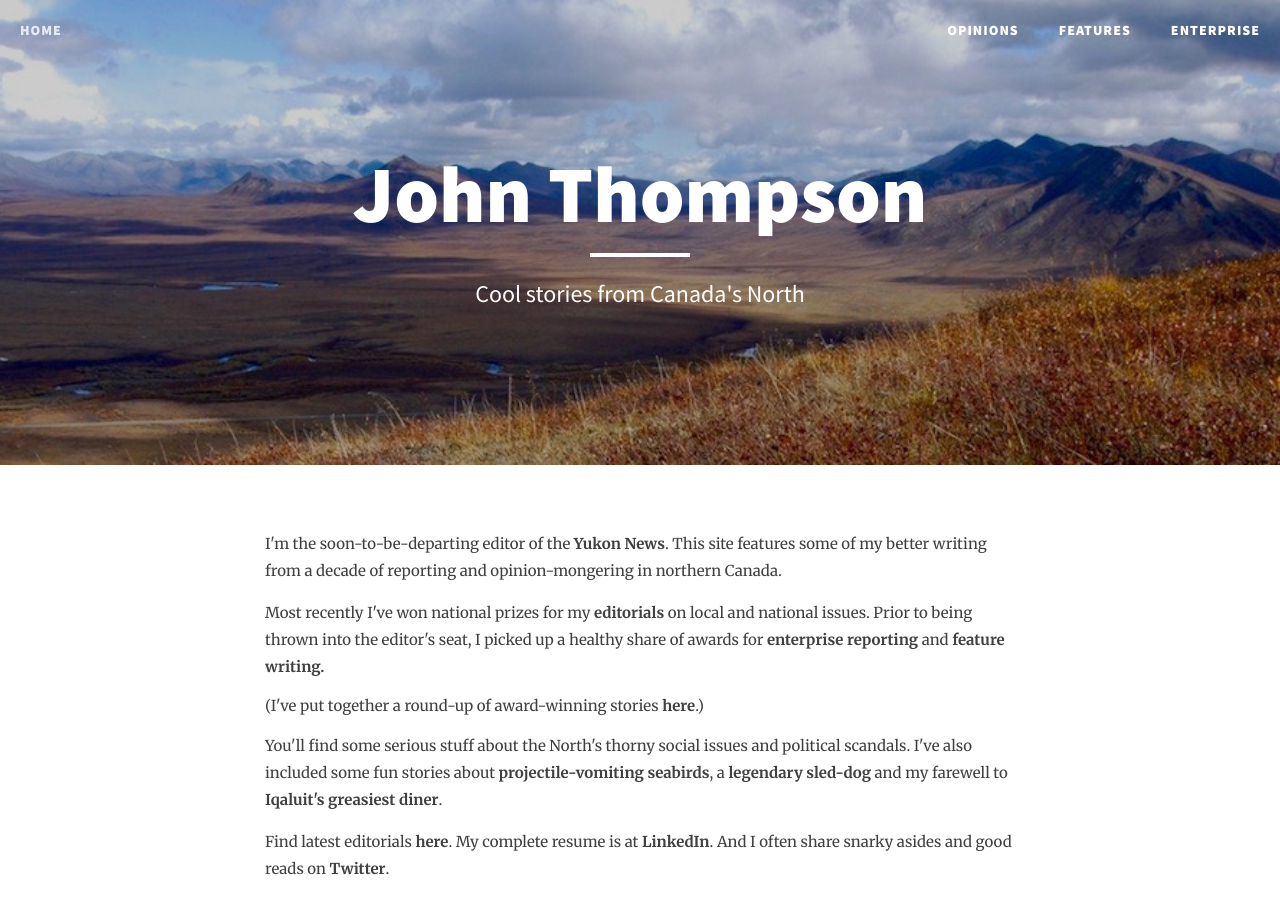
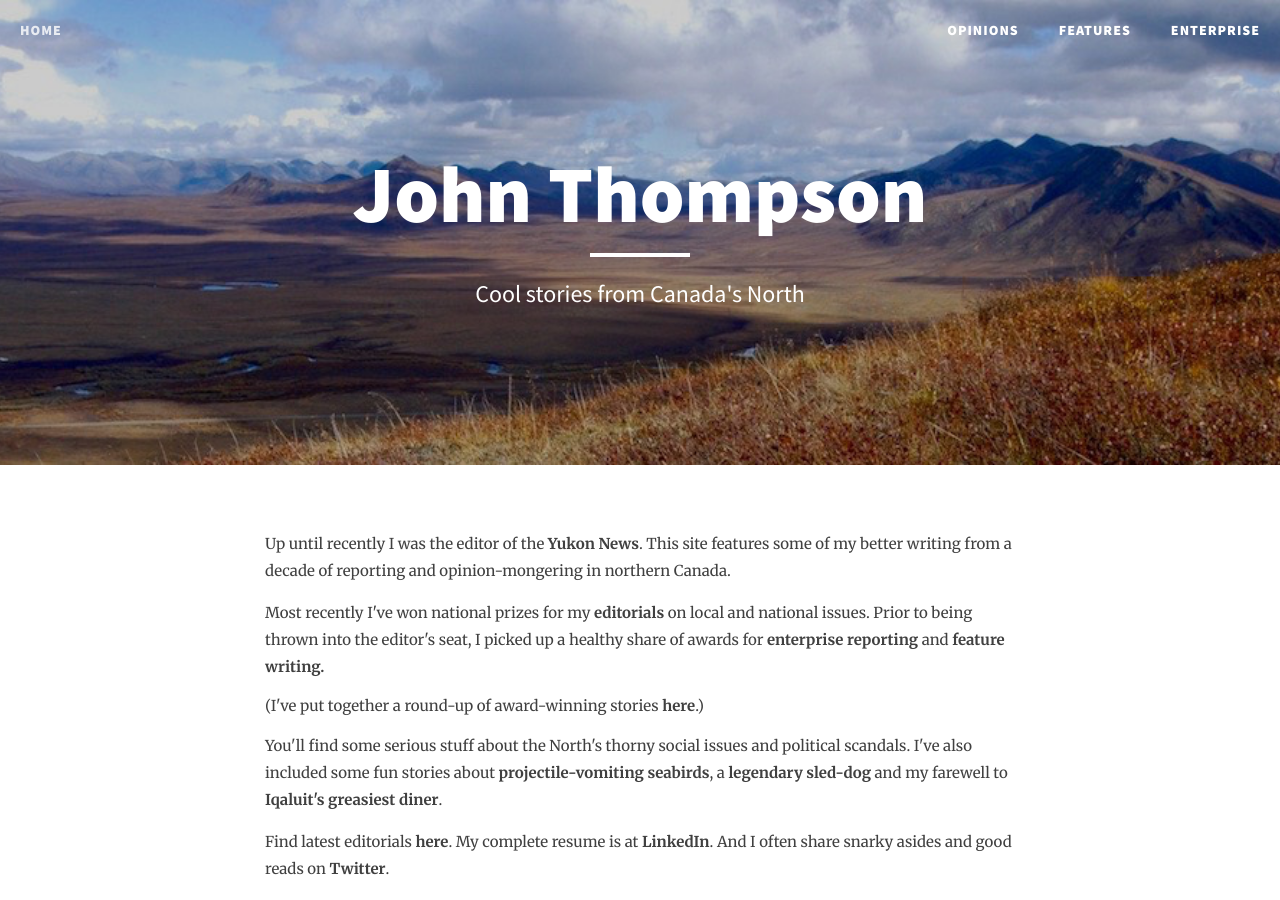
Before and after one commit to johngthompson/johngthompson.github.io, a Jekyll site: the page built from index.html, in a window 1280 px wide and 900 px high. Built offline with Jekyll 4.4.1, drawn with Linux system fonts in a browser that asks for light colours; the list of posts is cut into pages by our own code.

Commit message:
Update index.html

```diff
--- a/index.html
+++ b/index.html
@@ -3,7 +3,7 @@ layout: page
 description: "Cool stories from Canada's North"
 ---
 
-<p>I'm the soon-to-be-departing editor of the <a href="http://yukon-news.com">Yukon News</a>. This site features some of my better writing from a decade of reporting and opinion-mongering in northern Canada.</p>
+<p>Up until recently I was the editor of the <a href="http://yukon-news.com">Yukon News</a>. This site features some of my better writing from a decade of reporting and opinion-mongering in northern Canada.</p>
 
 <p>Most recently I've won national prizes for my <a href="/opinions">editorials</a> on local and national issues. Prior to being thrown into the editor's seat, I picked up a healthy share of awards for <a href="/enterprise">enterprise reporting</a> and <a href="/features">feature writing.</a></p> (I've put together a round-up of award-winning stories <a href="/awards"><b>here</b></a>.)
 
```
